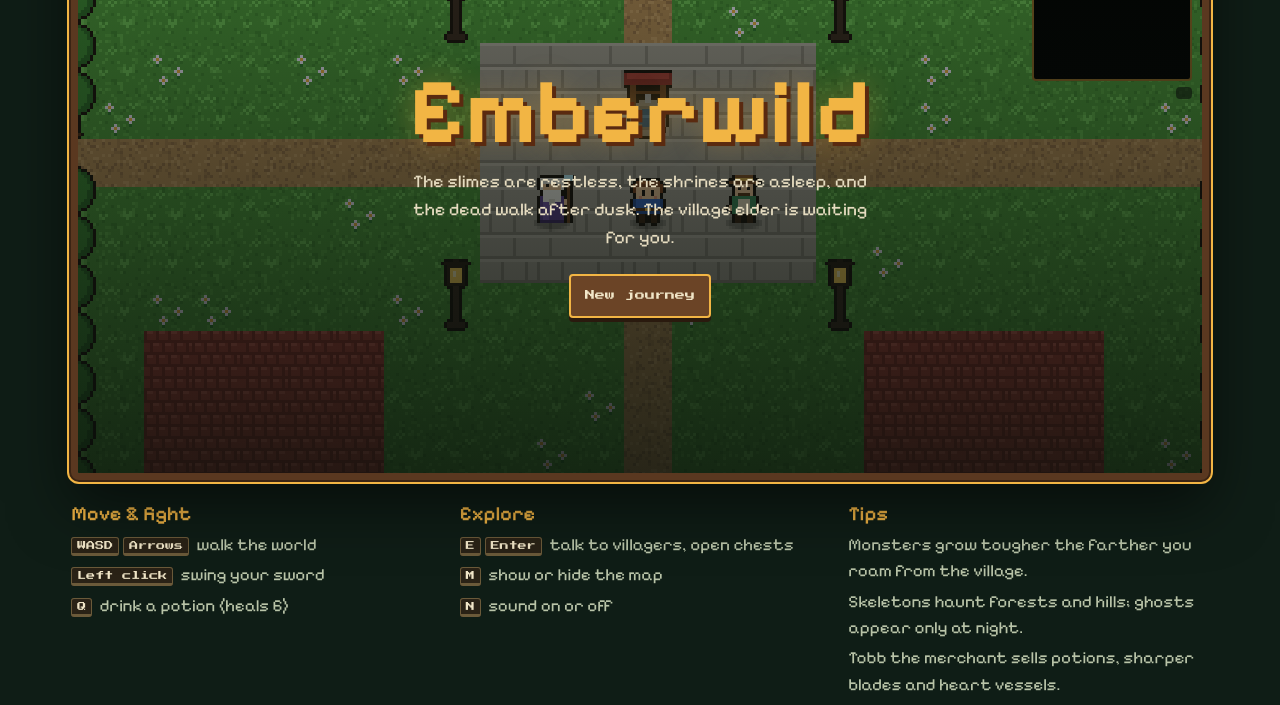
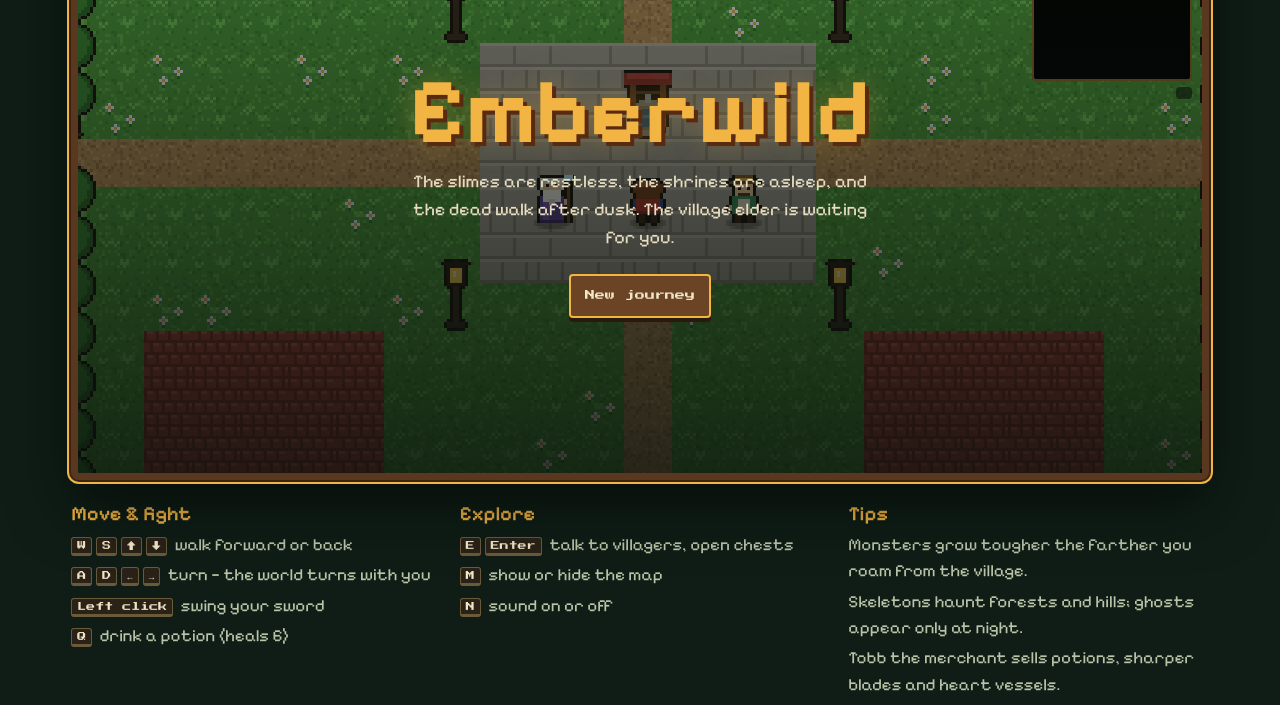
Before and after one commit to GeraldBIII/Pixel-World, a plain HTML site: page index.html in a window 1280 px wide. Shown: the part 231-936 px from the top of the page. Drawn offline with Linux system fonts and the light colour scheme.

Commit message:
Rotate the world with the player's heading
The camera now turns so the hero always faces up the screen. W/S walk
forward and back, A/D turn. Sprites stay upright, and the minimap rotates
too, with a north marker.

Co-Authored-By: Claude Opus 5.5 <noreply@anthropic.com>
Claude-Session: https://claude.ai/code/session_01StMZybrhGYaAD9VACFiLSr

```diff
--- a/index.html
+++ b/index.html
@@ -82,8 +82,8 @@ kbd{font:9px "Press Start 2P",monospace;color:var(--ink);background:#2a2216;bord
     <div id="toast"></div>
     <div id="dlg" hidden><div id="dlgName"></div><p id="dlgText"></p><div id="dlgOpts"></div></div>
     <div id="touch">
-      <button class="tb" id="tU" aria-label="Up">▲</button><button class="tb" id="tD" aria-label="Down">▼</button>
-      <button class="tb" id="tL" aria-label="Left">◀</button><button class="tb" id="tR" aria-label="Right">▶</button>
+      <button class="tb" id="tU" aria-label="Forward">▲</button><button class="tb" id="tD" aria-label="Back">▼</button>
+      <button class="tb" id="tL" aria-label="Turn left">⟲</button><button class="tb" id="tR" aria-label="Turn right">⟳</button>
       <button class="tb" id="tA" aria-label="Attack">A</button><button class="tb" id="tB" aria-label="Talk or open">B</button><button class="tb" id="tP" aria-label="Drink potion">P</button>
     </div>
     <div id="start">
@@ -96,7 +96,8 @@ kbd{font:9px "Press Start 2P",monospace;color:var(--ink);background:#2a2216;bord
   </div>
   <section class="legend">
     <div><h3>Move &amp; fight</h3><ul>
-      <li><kbd>WASD</kbd><kbd>Arrows</kbd> walk the world</li>
+      <li><kbd>W</kbd><kbd>S</kbd><kbd>↑</kbd><kbd>↓</kbd> walk forward or back</li>
+      <li><kbd>A</kbd><kbd>D</kbd><kbd>←</kbd><kbd>→</kbd> turn — the world turns with you</li>
       <li><kbd>Left click</kbd> swing your sword</li>
       <li><kbd>Q</kbd> drink a potion (heals 6)</li></ul></div>
     <div><h3>Explore</h3><ul>
@@ -249,9 +250,9 @@ function move(e,dx,dy,fly){if(fly){e.x+=dx;e.y+=dy;return}if(!blocked(e.x+dx,e.y
 const KEY='emberwild-save-v1',DAY=300;
 let P,Q,time=60,enemies=[],pickups=[],parts=[],texts=[],running=false,paused=false,shake=0,spawnT=0,saveT=0,soundOn=true,showMap=true,deadT=0;
 const NPCS=[{kind:'elder',name:'Elder Maren',x:-24,y:28},{kind:'merch',name:'Tobb the Merchant',x:40,y:28}];
-function fresh(){P={x:8,y:28,dir:0,anim:0,moving:false,hp:10,maxHp:10,lv:1,xp:0,gold:5,pots:1,sword:1,atk:0,atkCd:0,inv:0,kb:0,kbx:0,kby:0,hits:new Set()};Q={stage:0,kills:0,skel:0,shrines:new Set(),chests:new Set(),vessels:0};time=60;enemies=[];pickups=[]}
+function fresh(){P={x:8,y:28,dir:1,h:-Math.PI/2,anim:0,moving:false,hp:10,maxHp:10,lv:1,xp:0,gold:5,pots:1,sword:1,atk:0,atkCd:0,inv:0,kb:0,kbx:0,kby:0,hits:new Set()};Q={stage:0,kills:0,skel:0,shrines:new Set(),chests:new Set(),vessels:0};time=60;enemies=[];pickups=[]}
 fresh();
-function save(){try{localStorage.setItem(KEY,JSON.stringify({P:{x:P.x,y:P.y,hp:P.hp,maxHp:P.maxHp,lv:P.lv,xp:P.xp,gold:P.gold,pots:P.pots,sword:P.sword,dir:P.dir},Q:{stage:Q.stage,kills:Q.kills,skel:Q.skel,vessels:Q.vessels,shrines:[...Q.shrines],chests:[...Q.chests]},time}))}catch(e){}}
+function save(){try{localStorage.setItem(KEY,JSON.stringify({P:{x:P.x,y:P.y,hp:P.hp,maxHp:P.maxHp,lv:P.lv,xp:P.xp,gold:P.gold,pots:P.pots,sword:P.sword,dir:P.dir,h:P.h},Q:{stage:Q.stage,kills:Q.kills,skel:Q.skel,vessels:Q.vessels,shrines:[...Q.shrines],chests:[...Q.chests]},time}))}catch(e){}}
 function load(){try{const s=JSON.parse(localStorage.getItem(KEY));if(!s)return false;fresh();Object.assign(P,s.P);Q.stage=s.Q.stage|0;Q.kills=s.Q.kills|0;Q.skel=s.Q.skel|0;Q.vessels=s.Q.vessels|0;Q.shrines=new Set(s.Q.shrines||[]);Q.chests=new Set(s.Q.chests||[]);time=+s.time||60;return true}catch(e){return false}}
 let hasSave=false;try{hasSave=!!localStorage.getItem(KEY)}catch(e){}
 $('bCont').hidden=!hasSave;
@@ -334,7 +335,6 @@ function killEnemy(e){burst(e.x,e.y-6,e.k==='skeleton'?'#ebe7d6':e.k==='ghost'?'
   if(e.k==='slime'||e.k==='redslime'){if(Q.stage===1)Q.kills++}if(e.k==='skeleton'&&Q.stage===3)Q.skel++;
   const d=Math.hypot(e.x,e.y)/16;if(Math.random()<.75)pickups.push({k:'coin',x:e.x,y:e.y,v:1+Math.floor(Math.random()*(2+d/25)),t:0,vy:-60,z:0});
   if(Math.random()<.14)pickups.push({k:'heart',x:e.x+4,y:e.y,v:2,t:0,vy:-70,z:0});if(Math.random()<.03)pickups.push({k:'pot',x:e.x-4,y:e.y,v:1,t:0,vy:-70,z:0})}
-const DIRV=[[0,1],[0,-1],[-1,0],[1,0]];
 function attack(){if(P.atkCd>0)return;P.atk=.18;P.atkCd=.34;P.hits=new Set();sfx(900,.06,'square',.025,.5)}
 function nearInteract(){for(const n of NPCS)if(Math.hypot(n.x-P.x,n.y-P.y)<24)return{type:'npc',n,x:n.x,y:n.y};
   const tx=Math.floor(P.x/16),ty=Math.floor(P.y/16);for(let dy=-1;dy<=1;dy++)for(let dx=-1;dx<=1;dx++){const x=tx+dx,y=ty+dy,t=tile(x,y);if(t.o==='chest'&&!Q.chests.has(ckey(x,y))&&Math.hypot(x*16+8-P.x,y*16+12-P.y)<24)return{type:'chest',x:x*16+8,y:y*16+8,tx:x,ty:y}}return null}
@@ -346,20 +346,21 @@ function update(dt){
   if(toastT>0){toastT-=dt;if(toastT<=0)$('toast').classList.remove('on')}
   if(deadT>0){deadT-=dt;if(deadT<=0){P.x=8;P.y=28;P.hp=P.maxHp;P.gold=Math.floor(P.gold/2);P.inv=1.5;enemies=[];save()}updateFx(dt);return}
   // input
-  let dx=(keys.KeyD||keys.ArrowRight?1:0)-(keys.KeyA||keys.ArrowLeft?1:0),dy=(keys.KeyS||keys.ArrowDown?1:0)-(keys.KeyW||keys.ArrowUp?1:0);
+  const turn=(keys.KeyD||keys.ArrowRight?1:0)-(keys.KeyA||keys.ArrowLeft?1:0),fwd=(keys.KeyW||keys.ArrowUp?1:0)-(keys.KeyS||keys.ArrowDown?1:0);
+  P.h=(P.h+turn*2.6*dt)%(Math.PI*2);const back=fwd<0?.7:1,dx=Math.cos(P.h)*fwd*back,dy=Math.sin(P.h)*fwd*back;
   if(pressed.has('KeyM')){showMap=!showMap;$('mini').style.display=showMap?'':'none'}
   if(pressed.has('KeyN')){soundOn=!soundOn;toast(soundOn?'Sound on':'Sound off',1.2)}
   if(pressed.has('KeyQ')){if(P.pots>0&&P.hp<P.maxHp){P.pots--;P.hp=Math.min(P.maxHp,P.hp+6);float(P.x,P.y-18,'+6','#7dff8a');arp([523,784]);burst(P.x,P.y-8,'#ff7aa0',10,40)}else if(P.pots<=0)toast('No potions — Tobb sells them',1.4)}
   if(pressed.has('KeyE')||pressed.has('Enter')){const it=nearInteract();if(it){if(it.type==='npc'){pressed.clear();it.n.kind==='elder'?elderTalk():merchTalk();return}else openChest(it)}}
   if(keys.Mouse0)attack();
   pressed.clear();
-  P.moving=!!(dx||dy);
-  if(P.moving){const l=Math.hypot(dx,dy);dx/=l;dy/=l;if(P.atk<=0)P.dir=Math.abs(dx)>Math.abs(dy)?(dx<0?2:3):(dy<0?1:0);P.anim+=dt*8}else P.anim=0;
+  P.moving=!!fwd;
+  if(P.moving)P.anim+=dt*8;else P.anim=0;
   const sp=72*(P.atk>0?.45:1);
   if(P.kb>0){P.kb-=dt;move(P,P.kbx*dt,P.kby*dt)}else move(P,dx*sp*dt,dy*sp*dt);
   P.inv=Math.max(0,P.inv-dt);P.atkCd=Math.max(0,P.atkCd-dt);
   // sword hits
-  if(P.atk>0){P.atk-=dt;const[vx,vy]=DIRV[P.dir],hx=P.x+vx*12,hy=P.y-6+vy*12,dmg=P.sword+Math.floor((P.lv-1)/2);
+  if(P.atk>0){P.atk-=dt;const vx=Math.cos(P.h),vy=Math.sin(P.h),hx=P.x+vx*12,hy=P.y-6+vy*12,dmg=P.sword+Math.floor((P.lv-1)/2);
     for(const e of enemies){if(P.hits.has(e)||e.fade<.5)continue;if(Math.hypot(e.x-hx,e.y-6-hy)<15){P.hits.add(e);e.hp-=dmg;e.flash=.12;e.kb=.16;const d=Math.hypot(e.x-P.x,e.y-P.y)||1;e.kbx=(e.x-P.x)/d*170;e.kby=(e.y-P.y)/d*170;float(e.x,e.y-16,''+dmg,'#fff3c4');burst(e.x,e.y-6,'#ffffff',5,50);sfx(520,.07,'square',.04,.6);shake=Math.max(shake,1.5)}}}
   // enemies
   const night=darkness()>.4;
@@ -387,19 +388,30 @@ function updateFx(dt){for(const p of parts){p.t+=dt;p.x+=p.vx*dt;p.y+=p.vy*dt;p.
 // ---------- render ----------
 const TALL={tree:S.tree,pine:S.pine,shrine:null,lamp:S.lamp,well:S.well};
 function shadow(x,y,w=6){ctx.fillStyle='rgba(0,0,0,.28)';ctx.beginPath();ctx.ellipse(x,y,w,2.2,0,0,7);ctx.fill()}
+const gcv=document.createElement('canvas'),gg=gcv.getContext('2d');
+let CX=0,CY=0,COS=1,SIN=0,OX=0,OY=0;
+// camera turns with the hero: their heading always points up the screen
+const camAng=()=>-Math.PI/2-P.h;
+const toS=(x,y)=>{const dx=x-CX,dy=y-CY;return[OX+dx*COS-dy*SIN,OY+dx*SIN+dy*COS]};
+// draw an upright sprite: world coords near (wx,wy) land unrotated around its screen point
+const place=(wx,wy)=>{const[a,b]=toS(wx,wy);ctx.setTransform(1,0,0,1,Math.round(a-wx),Math.round(b-wy))};
 function render(){
-  const cx=Math.round(P.x-VW/2+(Math.random()-.5)*shake),cy=Math.round(P.y-8-VH/2+(Math.random()-.5)*shake);
-  ctx.setTransform(1,0,0,1,0,0);ctx.fillStyle='#000';ctx.fillRect(0,0,VW,VH);ctx.translate(-cx,-cy);
-  const tx0=Math.floor(cx/16)-1,ty0=Math.floor(cy/16)-1,tx1=Math.floor((cx+VW)/16)+1,ty1=Math.floor((cy+VH)/16)+2,wf=Math.floor(time*1.6)%2;
-  const list=[],lights=[];
-  for(let ty=ty0;ty<=ty1;ty++)for(let tx=tx0;tx<=tx1;tx++){const t=tile(tx,ty),X=tx*16,Y=ty*16,imgs=TI[t.t];
-    ctx.drawImage(isWater(t.t)?imgs[wf]:imgs[t.v%imgs.length],X,Y);
-    if(isWater(t.t)){ctx.fillStyle='#c6e8f7';if(!isWater(tile(tx,ty-1).t))ctx.fillRect(X,Y,16,1);if(!isWater(tile(tx,ty+1).t))ctx.fillRect(X,Y+15,16,1);if(!isWater(tile(tx-1,ty).t))ctx.fillRect(X,Y,1,16);if(!isWater(tile(tx+1,ty).t))ctx.fillRect(X+15,Y,1,16)}
-    if(t.t===WIN)lights.push([X+8,Y+8,22]);
-    if(t.o==='flower')ctx.drawImage(S.flower[t.v%3],X,Y);else if(t.o)list.push({y:Y+15,o:t.o,X,Y,tx,ty})}
-  for(const n of NPCS)list.push({y:n.y,n});for(const e of enemies)list.push({y:e.y,e});for(const p of pickups)list.push({y:p.y,p});list.push({y:P.y,pl:1});
-  list.sort((a,b)=>a.y-b.y);
-  for(const d of list){
+  const th=camAng();COS=Math.cos(th);SIN=Math.sin(th);CX=P.x;CY=P.y-8;
+  OX=VW/2+(Math.random()-.5)*shake;OY=VH/2+(Math.random()-.5)*shake;
+  ctx.setTransform(1,0,0,1,0,0);ctx.fillStyle='#000';ctx.fillRect(0,0,VW,VH);
+  const rr=Math.hypot(VW,VH)/2+24,tx0=Math.floor((CX-rr)/16),ty0=Math.floor((CY-rr)/16),tx1=Math.floor((CX+rr)/16),ty1=Math.floor((CY+rr)/16)+1,wf=Math.floor(time*1.6)%2;
+  const GW=(tx1-tx0+1)*16,GH=(ty1-ty0+1)*16;if(gcv.width<GW||gcv.height<GH){gcv.width=GW;gcv.height=GH}
+  const list=[],lights=[],vis=(a,b,m=40)=>a>-m&&b>-m&&a<VW+m&&b<VH+m+24;
+  for(let ty=ty0;ty<=ty1;ty++)for(let tx=tx0;tx<=tx1;tx++){const t=tile(tx,ty),X=(tx-tx0)*16,Y=(ty-ty0)*16,WX=tx*16,WY=ty*16,imgs=TI[t.t];
+    gg.drawImage(isWater(t.t)?imgs[wf]:imgs[t.v%imgs.length],X,Y);
+    if(isWater(t.t)){gg.fillStyle='#c6e8f7';if(!isWater(tile(tx,ty-1).t))gg.fillRect(X,Y,16,1);if(!isWater(tile(tx,ty+1).t))gg.fillRect(X,Y+15,16,1);if(!isWater(tile(tx-1,ty).t))gg.fillRect(X,Y,1,16);if(!isWater(tile(tx+1,ty).t))gg.fillRect(X+15,Y,1,16)}
+    if(t.t===WIN)lights.push([WX+8,WY+8,22]);
+    if(t.o==='flower')gg.drawImage(S.flower[t.v%3],X,Y);else if(t.o){const[a,b]=toS(WX+8,WY+15);if(vis(a,b))list.push({sy:b,wx:WX+8,wy:WY+15,o:t.o,X:WX,Y:WY,tx,ty})}}
+  ctx.setTransform(COS,SIN,-SIN,COS,OX,OY);ctx.drawImage(gcv,0,0,GW,GH,tx0*16-CX,ty0*16-CY,GW,GH);
+  const add=(x,y,o)=>{const[a,b]=toS(x,y);if(vis(a,b))list.push(Object.assign(o,{sy:b,wx:x,wy:y}))};
+  for(const n of NPCS)add(n.x,n.y,{n});for(const e of enemies)add(e.x,e.y,{e});for(const p of pickups)add(p.x,p.y,{p});add(P.x,P.y,{pl:1});
+  list.sort((a,b)=>a.sy-b.sy);
+  for(const d of list){place(d.wx,d.wy);
     if(d.o){const o=d.o;if(o==='shrine'){const i=SHR.findIndex(([a,b])=>a===d.tx&&b===d.ty),on=Q.shrines.has(i);ctx.drawImage(on?S.shrineOn:S.shrine,d.X,d.Y-8);if(on)lights.push([d.X+8,d.Y-2,46]);else if(Q.stage===2){ctx.globalAlpha=.4+.3*Math.sin(time*4);ctx.drawImage(S.shrineOn,d.X,d.Y-8);ctx.globalAlpha=1}}
       else if(o==='chest')ctx.drawImage(Q.chests.has(ckey(d.tx,d.ty))?S.chestOpen:S.chest,d.X,d.Y);
       else if(TALL[o]){ctx.drawImage(TALL[o],d.X,d.Y-8);if(o==='lamp')lights.push([d.X+8,d.Y-3,50])}
@@ -410,22 +422,23 @@ function render(){
       if(e.hp<e.max){ctx.fillStyle='#000';ctx.fillRect(e.x-7,e.y-19+bob,14,3);ctx.fillStyle='#e0363c';ctx.fillRect(e.x-6,e.y-18+bob,12*e.hp/e.max,1)}}
     else if(d.p){const p=d.p,img=p.k==='coin'?S.coin:p.k==='heart'?S.heart:S.pot,b=Math.round(Math.sin(p.t*5)*1.2);shadow(p.x,p.y,3);ctx.drawImage(img,Math.round(p.x-img.width/2),Math.round(p.y-img.height-2+p.z+b))}
     else{shadow(P.x,P.y);const fr=P.moving?Math.floor(P.anim)%2:2;
-      const sw=()=>{if(P.atk<=0)return;const base=[Math.PI/2,-Math.PI/2,Math.PI,0][P.dir],pr=1-P.atk/.18,a=base-1.3+2.6*pr;ctx.strokeStyle='rgba(255,255,255,.55)';ctx.lineWidth=2;ctx.beginPath();ctx.arc(P.x,P.y-7,15,base-1.3,a);ctx.stroke();ctx.save();ctx.translate(P.x,P.y-7);ctx.rotate(a);ctx.drawImage(S.sword,2,-2);ctx.restore()};
-      if(P.dir===1)sw();if(!(P.inv>0&&Math.floor(P.inv*14)%2))ctx.drawImage(HERO[P.dir][fr],Math.round(P.x-8),Math.round(P.y-15));if(P.dir!==1)sw()}}
-  for(const p of parts){ctx.globalAlpha=1-p.t/p.life;ctx.fillStyle=p.c;ctx.fillRect(Math.round(p.x),Math.round(p.y),2,2)}ctx.globalAlpha=1;
+      // the hero always faces up the screen, so the swing arcs ahead of them
+      if(P.atk>0){const base=-Math.PI/2,pr=1-P.atk/.18,a=base-1.3+2.6*pr;ctx.strokeStyle='rgba(255,255,255,.55)';ctx.lineWidth=2;ctx.beginPath();ctx.arc(P.x,P.y-7,15,base-1.3,a);ctx.stroke();ctx.save();ctx.translate(P.x,P.y-7);ctx.rotate(a);ctx.drawImage(S.sword,2,-2);ctx.restore()}
+      if(!(P.inv>0&&Math.floor(P.inv*14)%2))ctx.drawImage(HERO[1][fr],Math.round(P.x-8),Math.round(P.y-15))}}
+  for(const p of parts){place(p.x,p.y);ctx.globalAlpha=1-p.t/p.life;ctx.fillStyle=p.c;ctx.fillRect(Math.round(p.x),Math.round(p.y),2,2)}ctx.globalAlpha=1;
   ctx.font='8px "Press Start 2P",monospace';ctx.textAlign='center';
-  for(const t of texts){ctx.globalAlpha=1-t.t/.9;ctx.fillStyle='#000';ctx.fillText(t.txt,Math.round(t.x)+1,Math.round(t.y)+1);ctx.fillStyle=t.c;ctx.fillText(t.txt,Math.round(t.x),Math.round(t.y))}ctx.globalAlpha=1;
-  if(running&&!paused&&deadT<=0){const it=nearInteract();if(it){const bx=it.x,by=it.y-(it.type==='npc'?26:14)+Math.round(Math.sin(time*5));ctx.fillStyle='#1b140d';ctx.fillRect(bx-6,by-8,12,11);ctx.fillStyle='#f2b544';ctx.fillRect(bx-5,by-7,10,9);ctx.fillStyle='#1b140d';ctx.fillText(document.body.classList.contains('coarse')?'B':'E',bx+.5,by+1)}}
+  for(const t of texts){place(t.x,t.y);ctx.globalAlpha=1-t.t/.9;ctx.fillStyle='#000';ctx.fillText(t.txt,Math.round(t.x)+1,Math.round(t.y)+1);ctx.fillStyle=t.c;ctx.fillText(t.txt,Math.round(t.x),Math.round(t.y))}ctx.globalAlpha=1;
+  if(running&&!paused&&deadT<=0){const it=nearInteract();if(it){const bx=it.x,by=it.y-(it.type==='npc'?26:14)+Math.round(Math.sin(time*5));place(it.x,it.y);ctx.fillStyle='#1b140d';ctx.fillRect(bx-6,by-8,12,11);ctx.fillStyle='#f2b544';ctx.fillRect(bx-5,by-7,10,9);ctx.fillStyle='#1b140d';ctx.fillText(document.body.classList.contains('coarse')?'B':'E',bx+.5,by+1)}}
   ctx.setTransform(1,0,0,1,0,0);
   // lighting
   const dk=darkness();
   if(dk>.01){lg.globalCompositeOperation='source-over';lg.clearRect(0,0,VW,VH);lg.fillStyle='rgba(10,14,42,'+dk+')';lg.fillRect(0,0,VW,VH);lg.globalCompositeOperation='destination-out';
-    const L=[[P.x,P.y-8,64],...lights];for(const[x,y,r]of L){const sx=x-cx,sy=y-cy;if(sx<-r||sy<-r||sx>VW+r||sy>VH+r)continue;const gr=lg.createRadialGradient(sx,sy,0,sx,sy,r);gr.addColorStop(0,'rgba(0,0,0,1)');gr.addColorStop(.5,'rgba(0,0,0,.7)');gr.addColorStop(1,'rgba(0,0,0,0)');lg.fillStyle=gr;lg.beginPath();lg.arc(sx,sy,r,0,7);lg.fill()}
-    ctx.drawImage(lcv,0,0);ctx.globalCompositeOperation='lighter';for(const[x,y,r]of lights){const sx=x-cx,sy=y-cy;if(sx<-r||sy<-r||sx>VW+r||sy>VH+r)continue;const gr=ctx.createRadialGradient(sx,sy,0,sx,sy,r*.6);gr.addColorStop(0,'rgba(255,170,60,'+(.22*dk)+')');gr.addColorStop(1,'rgba(255,170,60,0)');ctx.fillStyle=gr;ctx.fillRect(sx-r,sy-r,r*2,r*2)}ctx.globalCompositeOperation='source-over'}
+    const L=[[P.x,P.y-8,64],...lights];for(const[x,y,r]of L){const[sx,sy]=toS(x,y);if(sx<-r||sy<-r||sx>VW+r||sy>VH+r)continue;const gr=lg.createRadialGradient(sx,sy,0,sx,sy,r);gr.addColorStop(0,'rgba(0,0,0,1)');gr.addColorStop(.5,'rgba(0,0,0,.7)');gr.addColorStop(1,'rgba(0,0,0,0)');lg.fillStyle=gr;lg.beginPath();lg.arc(sx,sy,r,0,7);lg.fill()}
+    ctx.drawImage(lcv,0,0);ctx.globalCompositeOperation='lighter';for(const[x,y,r]of lights){const[sx,sy]=toS(x,y);if(sx<-r||sy<-r||sx>VW+r||sy>VH+r)continue;const gr=ctx.createRadialGradient(sx,sy,0,sx,sy,r*.6);gr.addColorStop(0,'rgba(255,170,60,'+(.22*dk)+')');gr.addColorStop(1,'rgba(255,170,60,0)');ctx.fillStyle=gr;ctx.fillRect(sx-r,sy-r,r*2,r*2)}ctx.globalCompositeOperation='source-over'}
   const h=hour();if(h>16.5&&h<19.5){ctx.fillStyle='rgba(255,120,40,'+(.12*Math.sin((h-16.5)/3*Math.PI))+')';ctx.fillRect(0,0,VW,VH)}
   // quest marker
   let tgt=null;if(Q.stage===2&&Q.shrines.size<3)tgt=nextShrine();else if(Q.stage===0||(Q.stage===1&&Q.kills>=8)||(Q.stage===2&&Q.shrines.size>=3))tgt=[NPCS[0].x,NPCS[0].y-20];
-  if(tgt&&running){const sx=tgt[0]-cx,sy=tgt[1]-cy,m=14;
+  if(tgt&&running){const[sx,sy]=toS(tgt[0],tgt[1]),m=14;
     if(sx>m&&sy>m&&sx<VW-m&&sy<VH-m){const b=Math.round(Math.sin(time*5)*2);arrowAt(sx,sy-14+b,Math.PI/2)}
     else{const ccx=VW/2,ccy=VH/2,ax=sx-ccx,ay=sy-ccy,s=Math.min((VW/2-m)/Math.abs(ax||1e-6),(VH/2-m)/Math.abs(ay||1e-6));arrowAt(ccx+ax*s,ccy+ay*s,Math.atan2(ay,ax))}}
   if(deadT>0){ctx.fillStyle='rgba(60,0,0,'+(.5*(1-deadT/2.2)+.2)+')';ctx.fillRect(0,0,VW,VH)}}
@@ -433,17 +446,20 @@ function arrowAt(x,y,a){ctx.save();ctx.translate(Math.round(x),Math.round(y));ct
 
 const MC={};[[DEEP,'#1d4f86'],[WATER,'#3a86c8'],[SAND,'#e2cd8c'],[GRASS,'#4e9a3b'],[FOREST,'#2f6a2a'],[HILL,'#a08f5f'],[MOUNT,'#7e8089'],[PATH,'#c9a068'],[FLOOR,'#b7b1a6'],[WALL,'#8b5a30'],[ROOF,'#c0463c'],[DOOR,'#8b5a30'],[WIN,'#8b5a30']].forEach(([k,c])=>MC[k]=hex(c));
 const TREEC=hex('#245a22');let miniT=0;
-function drawMini(){const W=80,id=mg.createImageData(W,W),d=id.data,ptx=Math.floor(P.x/16),pty=Math.floor(P.y/16);
-  for(let y=0;y<W;y++)for(let x=0;x<W;x++){const t=tile(ptx+(x-40)*2,pty+(y-40)*2),c=(t.o==='tree'||t.o==='pine')?TREEC:MC[t.t],i=(y*W+x)*4;d[i]=c[0];d[i+1]=c[1];d[i+2]=c[2];d[i+3]=255}
+function drawMini(){const W=80,id=mg.createImageData(W,W),d=id.data,ptx=P.x/16,pty=P.y/16,th=camAng(),c=Math.cos(th),sn=Math.sin(th);
+  for(let y=0;y<W;y++)for(let x=0;x<W;x++){const u=(x-40)*2,v=(y-40)*2,t=tile(Math.floor(ptx+u*c+v*sn),Math.floor(pty-u*sn+v*c)),col=(t.o==='tree'||t.o==='pine')?TREEC:MC[t.t],i=(y*W+x)*4;d[i]=col[0];d[i+1]=col[1];d[i+2]=col[2];d[i+3]=255}
   mg.putImageData(id,0,0);
-  SHR.forEach(([sx,sy],i)=>{const x=40+(sx-ptx)/2,y=40+(sy-pty)/2;if(x>=0&&y>=0&&x<W&&y<W){mg.fillStyle='#000';mg.fillRect(x-2,y-2,4,4);mg.fillStyle=Q.shrines.has(i)?'#ffd34d':'#7fdcff';mg.fillRect(x-1,y-1,2,2)}});
-  mg.fillStyle='#000';mg.fillRect(38,38,4,4);mg.fillStyle='#fff';mg.fillRect(39,39,2,2)}
+  SHR.forEach(([sx,sy],i)=>{const dx=sx+.5-ptx,dy=sy+.5-pty,x=40+(dx*c-dy*sn)/2,y=40+(dx*sn+dy*c)/2;if(x>=0&&y>=0&&x<W&&y<W){mg.fillStyle='#000';mg.fillRect(x-2,y-2,4,4);mg.fillStyle=Q.shrines.has(i)?'#ffd34d':'#7fdcff';mg.fillRect(x-1,y-1,2,2)}});
+  // north marker on the rim
+  const nx=40+sn*35,ny=40-c*35;mg.fillStyle='#000';mg.fillRect(nx-2,ny-2,5,5);mg.fillStyle='#ff5a4a';mg.fillRect(nx-1,ny-1,3,3);
+  // hero arrow, always pointing up
+  mg.fillStyle='#000';mg.fillRect(38,37,5,6);mg.fillStyle='#fff';mg.fillRect(40,37,1,1);mg.fillRect(39,38,3,1);mg.fillRect(39,39,3,3)}
 
 // ---------- loop ----------
 let last=performance.now();
 function loop(now){const dt=Math.min(.05,(now-last)/1000);last=now;
   if(running&&!paused)update(dt);else if(!running)time+=dt*.2;
-  render();if(running){hud();miniT-=dt;if(miniT<=0&&showMap){miniT=.5;drawMini()}$('clock').textContent=clockText()}
+  render();if(running){hud();miniT-=dt;if(miniT<=0&&showMap){miniT=.08;drawMini()}$('clock').textContent=clockText()}
   requestAnimationFrame(loop)}
 requestAnimationFrame(loop);
 function begin(cont){try{AC=AC||new (window.AudioContext||window.webkitAudioContext)()}catch(e){}if(!(cont&&load()))fresh();$('start').hidden=true;running=true;hudSig='';drawMini();
```
Also changed, not shown: 1 other file.
